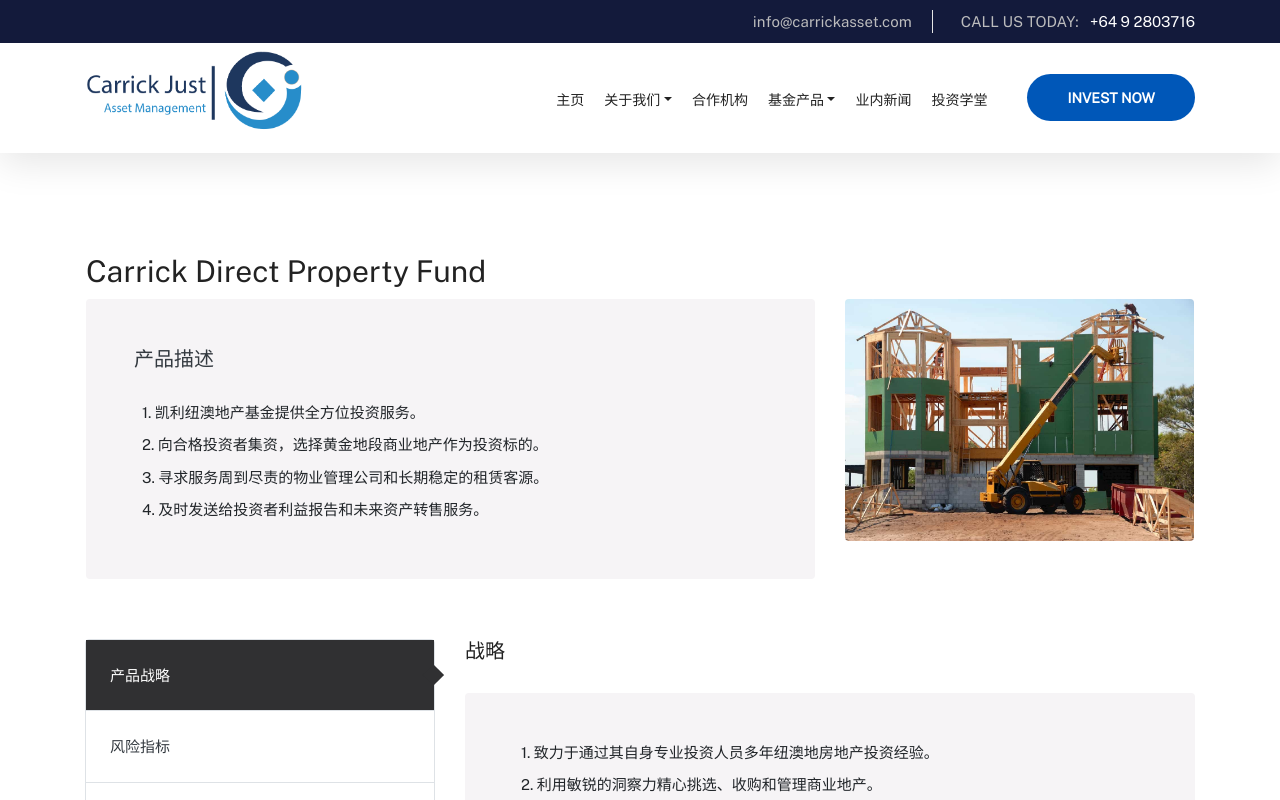
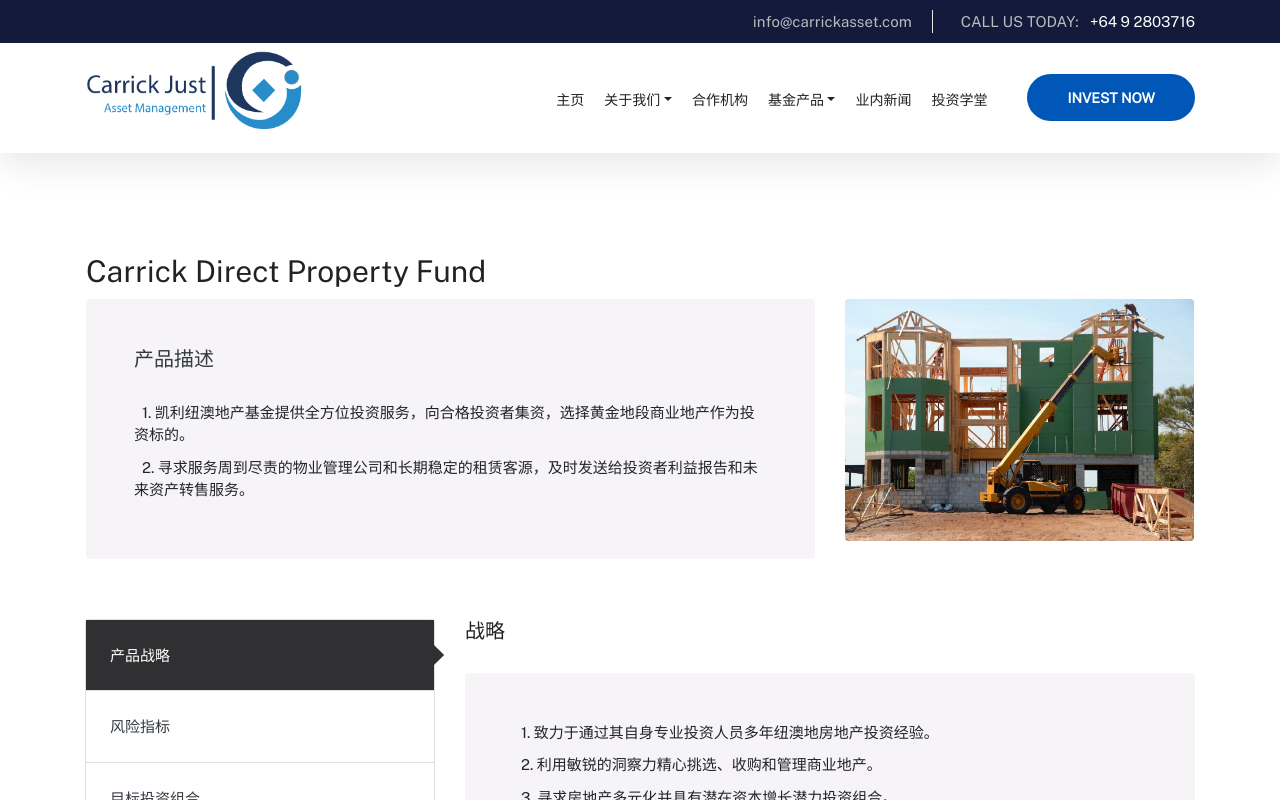
Before and after one commit to cjcm567/cjc-funds-web, a React (Create React App) app: page /funds/carrick-nz-au-property-fund in a window 1280 px wide. Shown: the top 800 px of the page. Built offline with nearby package versions, Linux system fonts and the light colour scheme.

Commit message:
:lipstick: Fix style on FOF
Fix style on FOF

```diff
--- a/src/pages/FundOfFunds.tsx
+++ b/src/pages/FundOfFunds.tsx
@@ -77,9 +77,7 @@ function FundsComponent(isShowId: number) {
                         <h4 className="mb-10">最大回撤</h4>
                         <p className="mb-20">1.37</p>
                         <h4 className="mb-10">认购起点</h4>
-                        <p className="mb-20">
-                            75 万纽币（1 万纽币整数倍追加）或符合 wholesale 客户资格（详情请洽销售经理）
-                        </p>
+                        <p className="mb-20">符合 wholesale 客户资格（详情咨询产品经理）</p>
                     </div>
                     <div className="col-lg-12 bg-gray px-5 py-2 rounded mb-60">
                         <p className="mb-20">
@@ -446,7 +444,10 @@ export default function FundOfFunds() {
                                                     <li className="font-secondary mb-10">
                                                         <i className="text-primary mr-2 ti-arrow-circle-right"></i>2.
                                                         不直接以债券，股票等有价证券为投资标，通过投资其它基金间接持有资产。
+                                                        <br />
+                                                        <br />
                                                     </li>
+                                                    <li className="font-secondary mb-10"></li>
                                                     <li className="font-secondary mb-10"></li>
                                                 </ul>
                                             </div>
--- a/src/pages/FundProperty.tsx
+++ b/src/pages/FundProperty.tsx
@@ -215,21 +215,12 @@ export default function FundProperty() {
                                                 <ul className="d-inline-block pl-0">
                                                     <li className="font-secondary mb-10">
                                                         <i className="text-primary mr-2 ti-arrow-circle-right"></i>1.
-                                                        凯利纽澳地产基金提供全方位投资服务。
+                                                        凯利纽澳地产基金提供全方位投资服务，向合格投资者集资，选择黄金地段商业地产作为投资标的。
                                                     </li>
                                                     <li className="font-secondary mb-10">
                                                         <i className="text-primary mr-2 ti-arrow-circle-right"></i>2.
-                                                        向合格投资者集资，选择黄金地段商业地产作为投资标的。
+                                                        寻求服务周到尽责的物业管理公司和长期稳定的租赁客源，及时发送给投资者利益报告和未来资产转售服务。
                                                     </li>
-                                                    <li className="font-secondary mb-10">
-                                                        <i className="text-primary mr-2 ti-arrow-circle-right"></i>3.
-                                                        寻求服务周到尽责的物业管理公司和长期稳定的租赁客源。
-                                                    </li>
-                                                    <li className="font-secondary mb-10">
-                                                        <i className="text-primary mr-2 ti-arrow-circle-right"></i>4.
-                                                        及时发送给投资者利益报告和未来资产转售服务。
-                                                    </li>
-                                                    <li className="font-secondary mb-10"></li>
                                                 </ul>
                                             </div>
                                         </div>
```
